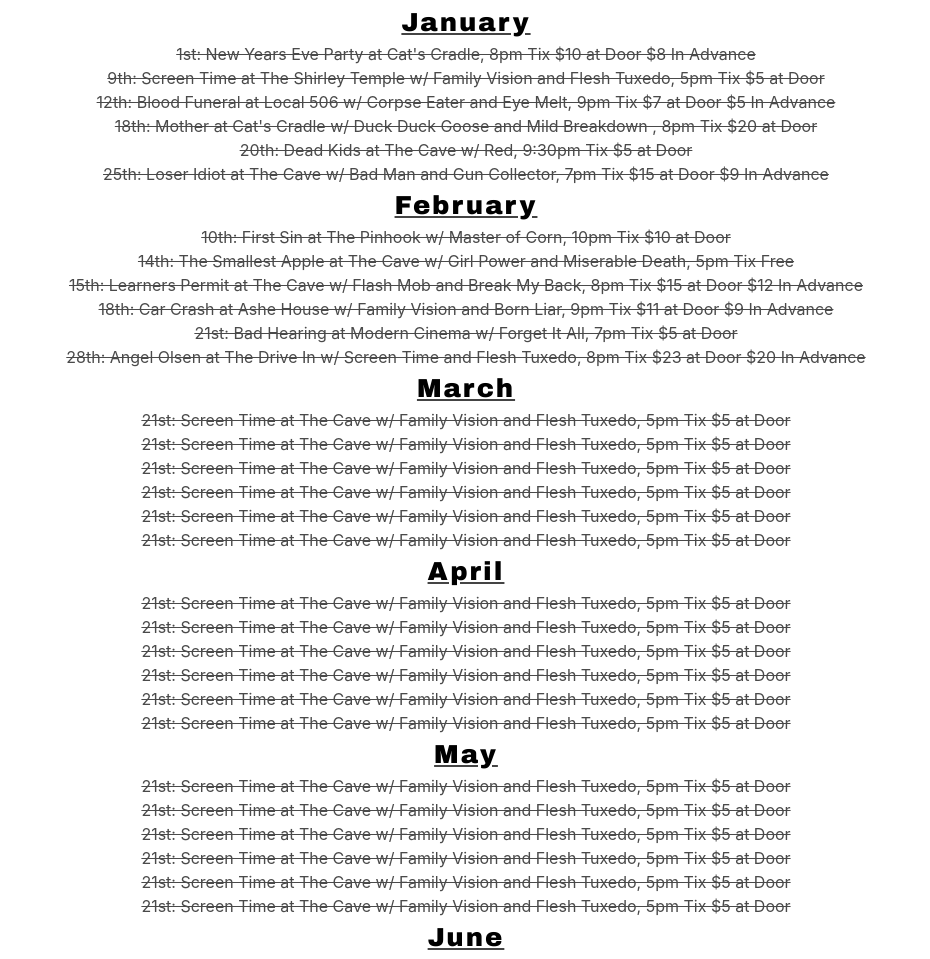
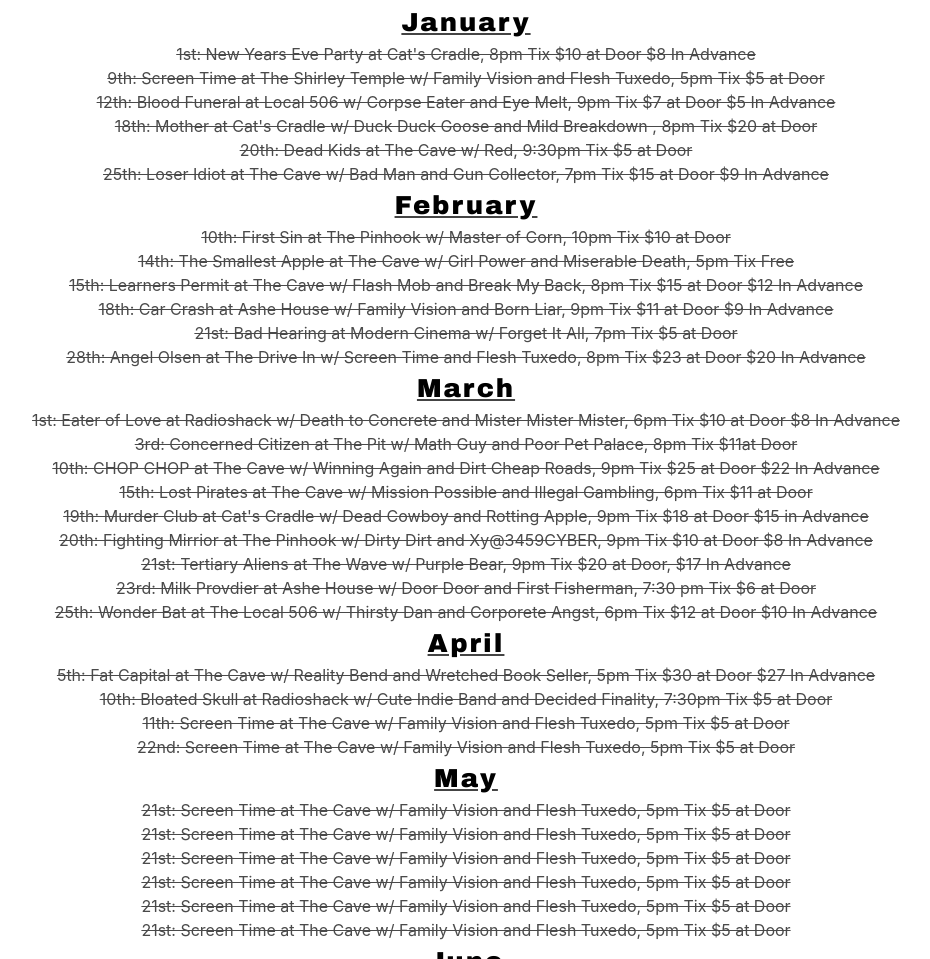
Before and after one commit to kakiryan/comp426FinalProject, a plain HTML site: page eventspage.html in a window 1280 px wide. Shown: the part 402-1361 px from the top of the page, without its empty margins (174-1104 px from the left). Drawn offline with nearby package versions, Linux system fonts and the light colour scheme.

Commit message:
"more bands"

```diff
--- a/eventspage.html
+++ b/eventspage.html
@@ -69,19 +69,20 @@ h2 {
     <s><h2> 21st: Bad Hearing at Modern Cinema w/ Forget It All, 7pm Tix $5 at Door  </h2></s>
     <s><h2> 28th: Angel Olsen at The Drive In w/ Screen Time and Flesh Tuxedo, 8pm Tix $23 at Door $20 In Advance </h2></s>
     <p>March</p>
-    <s><h2> 21st: Screen Time at The Cave w/ Family Vision and Flesh Tuxedo, 5pm Tix $5 at Door  </h2></s>
-    <s><h2> 21st: Screen Time at The Cave w/ Family Vision and Flesh Tuxedo, 5pm Tix $5 at Door  </h2></s>
-    <s><h2> 21st: Screen Time at The Cave w/ Family Vision and Flesh Tuxedo, 5pm Tix $5 at Door  </h2></s>
-    <s><h2> 21st: Screen Time at The Cave w/ Family Vision and Flesh Tuxedo, 5pm Tix $5 at Door  </h2></s>
-    <s><h2> 21st: Screen Time at The Cave w/ Family Vision and Flesh Tuxedo, 5pm Tix $5 at Door  </h2></s>
-    <s><h2> 21st: Screen Time at The Cave w/ Family Vision and Flesh Tuxedo, 5pm Tix $5 at Door  </h2></s>
+    <s><h2> 1st: Eater of Love at Radioshack w/ Death to Concrete and Mister Mister Mister, 6pm Tix $10 at Door $8 In Advance  </h2></s>
+    <s><h2> 3rd: Concerned Citizen at The Pit w/ Math Guy and Poor Pet Palace, 8pm Tix $11at Door  </h2></s>
+    <s><h2> 10th: CHOP CHOP at The Cave w/ Winning Again and Dirt Cheap Roads, 9pm Tix $25 at Door $22 In Advance  </h2></s>
+    <s><h2> 15th: Lost Pirates at The Cave w/ Mission Possible and Illegal Gambling, 6pm Tix $11 at Door  </h2></s>
+    <s><h2> 19th: Murder Club at Cat's Cradle w/ Dead Cowboy and Rotting Apple, 9pm Tix $18 at Door $15 in Advance  </h2></s>
+    <s><h2> 20th: Fighting Mirrior at The Pinhook w/ Dirty Dirt and Xy@3459CYBER, 9pm Tix $10 at Door $8 In Advance  </h2></s>
+    <s><h2> 21st: Tertiary Aliens at The Wave w/ Purple Bear, 9pm Tix $20 at Door, $17 In Advance  </h2></s>
+    <s><h2> 23rd: Milk Provdier at Ashe House w/ Door Door and First Fisherman, 7:30 pm Tix $6 at Door  </h2></s>
+    <s><h2> 25th: Wonder Bat at The Local 506 w/ Thirsty Dan and Corporete Angst, 6pm Tix $12 at Door $10 In Advance </h2></s>
     <p>April</p>
-    <s><h2> 21st: Screen Time at The Cave w/ Family Vision and Flesh Tuxedo, 5pm Tix $5 at Door  </h2></s>
-    <s><h2> 21st: Screen Time at The Cave w/ Family Vision and Flesh Tuxedo, 5pm Tix $5 at Door  </h2></s>
-    <s><h2> 21st: Screen Time at The Cave w/ Family Vision and Flesh Tuxedo, 5pm Tix $5 at Door  </h2></s>
-    <s><h2> 21st: Screen Time at The Cave w/ Family Vision and Flesh Tuxedo, 5pm Tix $5 at Door  </h2></s>
-    <s><h2> 21st: Screen Time at The Cave w/ Family Vision and Flesh Tuxedo, 5pm Tix $5 at Door  </h2></s>
-    <s><h2> 21st: Screen Time at The Cave w/ Family Vision and Flesh Tuxedo, 5pm Tix $5 at Door  </h2></s>
+    <s><h2> 5th: Fat Capital at The Cave w/ Reality Bend and Wretched Book Seller, 5pm Tix $30 at Door $27 In Advance  </h2></s>
+    <s><h2> 10th: Bloated Skull at Radioshack w/ Cute Indie Band and Decided Finality, 7:30pm Tix $5 at Door  </h2></s>
+    <s><h2> 11th: Screen Time at The Cave w/ Family Vision and Flesh Tuxedo, 5pm Tix $5 at Door  </h2></s>
+    <s><h2> 22nd: Screen Time at The Cave w/ Family Vision and Flesh Tuxedo, 5pm Tix $5 at Door  </h2></s>
     <p>May</p>
     <s><h2> 21st: Screen Time at The Cave w/ Family Vision and Flesh Tuxedo, 5pm Tix $5 at Door  </h2></s>
     <s><h2> 21st: Screen Time at The Cave w/ Family Vision and Flesh Tuxedo, 5pm Tix $5 at Door  </h2></s>
```
